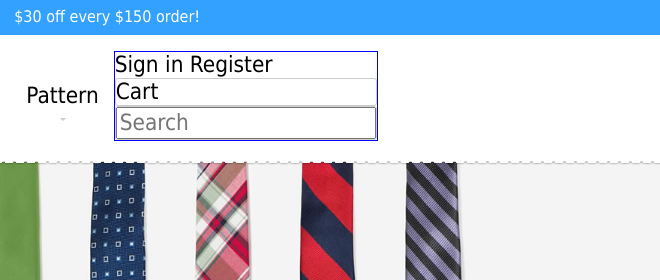
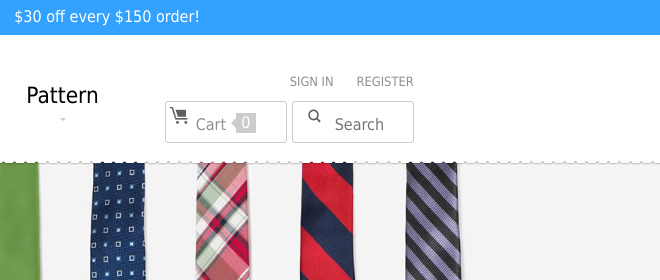
Before and after one commit to margolanier/js_practice, a plain HTML site: page 12.01_ties/index.html in a window 1280 px wide. Shown: the top 280 px of the page, 620-1280 px from the left. Drawn offline with nearby package versions, Linux system fonts and the light colour scheme; a web font is replaced by a local one.

Commit message:
styling the cart div

```diff
--- a/12.01_ties/css/master.css
+++ b/12.01_ties/css/master.css
@@ -163,13 +163,98 @@ nav {
 	margin-right: 3rem;
 }
 
+
+/***
+ * CART
+ ***/
 .login {
-	border: 1px solid blue;
+	width: 300px;
+	height: 50px;
+	font-size: 1rem;
+	line-height: 1.2rem;
+	color: #909090;
+	text-align: right;
 }
 
-.login div {
+.login-1 {
+	margin-bottom: 10px;
+}
+
+.login a {
+	font-size: .8rem;
+	color: #909090;
+	text-transform: uppercase;
+}
+
+.login-2 > div {
 	border: 1px solid #ccc;
 	border-radius: 3px;
+	width: 120px;
+	height: 40px;
+	display: inline-block;
+	position: relative;
+	bottom: 0;
+}
+
+.login-2 > div.cart {
+	text-align: left;
+}
+
+#cart-icon {
+	display: inline-block;
+	transform: scale(0.7);
+	width: 25px;
+	height: 28px;
+	background: url(../assets/sprite@2x.png) -91px -31px;
+}
+
+#cart-total {
+	display: inline-block;
+	width: 20px;
+	height: 20px;
+	background-color: #ccc;
+	position: relative;
+	bottom: 2px;
+	color: white;
+	text-align: center;
+	margin-left: 5px;
+}
+
+#cart-total:after {
+	right: 100%;
+	top: 50%;
+	border: solid transparent;
+	content: " ";
+	height: 0;
+	width: 0;
+	position: absolute;
+	pointer-events: none;
+	border-color: rgba(204, 204, 204, 0);
+	border-right-color: #ccc;
+	border-width: 5px;
+	margin-top: -5px;
+}
+
+.login > div.search {
+	border: 5px solid rgba (255, 255, 255, .4);
+	width: 150px;
+}
+
+.login form {
+	display: inline-block;
+}
+
+.login input[type="search"] {
+	width: 80px;
+	border: none;
+}
+
+#search-icon {
+	display: inline-block;
+	transform: scale(0.5);
+	width: 28px;
+	height: 28px;
+	background: url(../assets/sprite@2x.png) -28px -29px;
 }
 
 
@@ -225,6 +310,31 @@ footer ul.connect {
     background: url(../assets/sprite@2x.png) -540px -160px;
 }
 
+.contact-box {
+	background-color: #a2afc0;
+	border: 1px solid #ccc;
+	border-radius: 3px;
+	color: white;
+	padding: 15px;
+	font-size: 1.2rem;
+	font-weight: 300;
+	width: 300px;
+}
+
+.contact-box h3 {
+	font-size: 1.5rem;
+	font-style: italic;
+	font-weight: 300;
+	margin: 0;
+}
+
+a.contact-us-btn {
+	background-color: #33a1ff;
+	padding: 0 5px;
+	color: white !important;
+	float: right;
+}
+
 .connect li {
 	width: 25%;
 }
--- a/12.01_ties/index.html
+++ b/12.01_ties/index.html
@@ -50,15 +50,22 @@
 				</ul>
 
 				<section class="login">
-					<a href="#" title="Sign in">Sign in</a>
-					<a href="#" title="Register">Register</a>
-					<div class="cart">
-						Cart
+					<div class="login-1">
+						<a href="#" title="Sign in">Sign in</a> &nbsp; &nbsp; <a href="#" title="Register">Register</a>
 					</div>
-					<div class="search">
-						<form>
-							<input type="search" name="search" placeholder="Search">
-						</form>
+
+					<div class="login-2">
+						<div class="cart">
+							<div id="cart-icon"></div>
+							<span>Cart</span>
+							<div id="cart-total">0</div>
+						</div>
+						<div class="search">
+							<div id="search-icon"></div>
+							<form>
+								<input type="search" name="search" placeholder="Search">
+							</form>
+						</div>
 					</div>
 				</section>
 			</nav>
@@ -215,6 +222,14 @@
 					<li><a href="#" title="">Shipping Info</a></li>
 					<li><a href="#" title="">Returns</a></li>
 				</ul>
+
+				<div class="contact-box">
+					<h3>We’re here for you.</h3>
+					<a href="#" title="Contact Us" class="contact-us-btn">Contact Us</a>
+					<p>help@skinnyties.com
+						<br>877–687–8437
+					</p>
+				</div>
 			</grid-container>
 
 			<grid-container>
```
